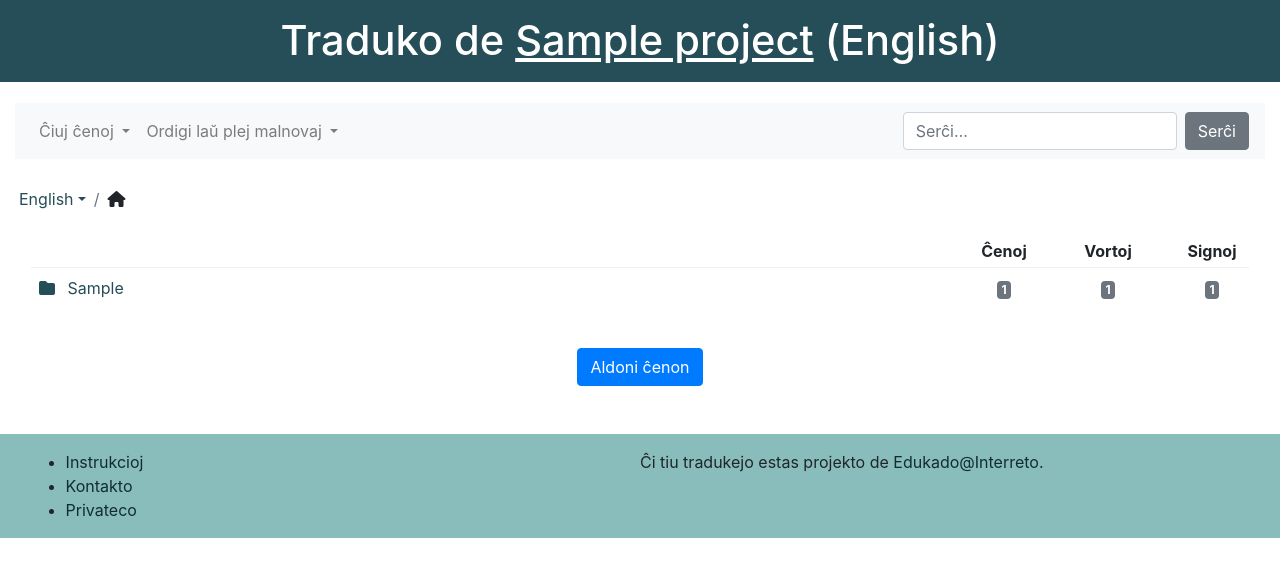
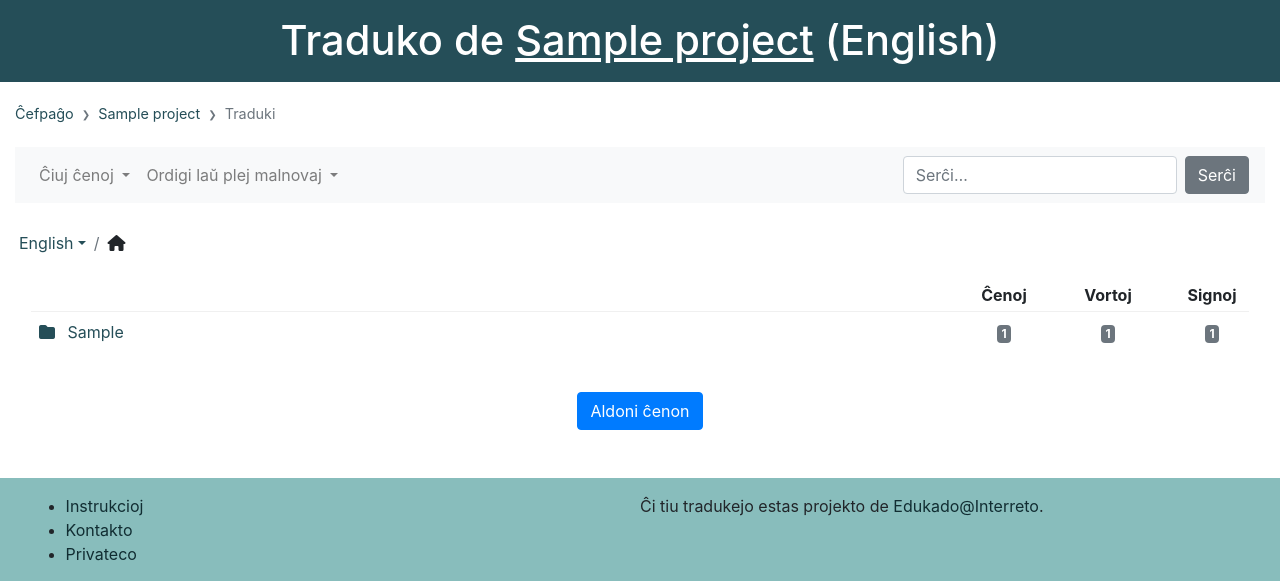
Before and after one commit to edukado-interreto/tradukejo, a Django app: page /translate/1/en/ in a window 1280 px wide. Shown: the part 84-665 px from the top of the page. Run offline with Django 3.2, Linux system fonts and the light colour scheme; a user stored in the database is signed in; data comes from the database, SQL or seed files in the repository; tables that the repository leaves empty hold one stand-in row (values such as "Sample post"); data that the repository does not hold is empty; some libraries are stand-ins or nearby versions.

Commit message:
ADD: breadcrumbs to pages

```diff
--- a/traduko/static/traduko/css/style.css
+++ b/traduko/static/traduko/css/style.css
@@ -149,8 +149,22 @@ main h2 {
     background: #F1F1F1;
 }
 
-.breadcrumb {
+.breadcrumb.main-breadcrumb {
     background: none;
+    padding: 0;
+    font-size: .9rem;
+    margin-bottom: 1.4rem;
+}
+
+.breadcrumb.main-breadcrumb .breadcrumb-item + .breadcrumb-item::before {
+    content: '❯';
+    font-size: .7em;
+    line-height: 2.2em;
+}
+
+.breadcrumb.translation-path {
+    background: none;
+    font-size: 1rem;
 }
 
 .translation-row .context {
--- a/traduko/templates/traduko/contact.html
+++ b/traduko/templates/traduko/contact.html
@@ -3,6 +3,12 @@
 {% block pagetitle %}Kontakto{% endblock %}
 
 {% block content %}
+<nav aria-label="breadcrumb">
+	<ol class="breadcrumb main-breadcrumb">
+		<li class="breadcrumb-item"><a href="{% url 'projects' %}">Ĉefpaĝo</a></li>
+		<li class="breadcrumb-item active" aria-current="page">Kontakto</li>
+	</ol>
+</nav>
 <p>La tradukejo estas projekto de E@I (<a href="https://ikso.net/" target="_blank">Edukado@Interreto</a>).</p>
 <p>Se vi havas demandon aŭ komenton, ne hezitu skribi al <a href="mailto:{{ DEFAULT_FROM_EMAIL }}">{{ DEFAULT_FROM_EMAIL }}</a>.</p>
 {% endblock %}
--- a/traduko/templates/traduko/translate.html
+++ b/traduko/templates/traduko/translate.html
@@ -10,6 +10,13 @@
 {% endblock %}
 
 {% block content %}
+<nav aria-label="breadcrumb">
+	<ol class="breadcrumb main-breadcrumb">
+		<li class="breadcrumb-item"><a href="{% url 'projects' %}">Ĉefpaĝo</a></li>
+		<li class="breadcrumb-item"><a href="{% url 'project' project.pk %}">{{ project.name }}</a></li>
+		<li class="breadcrumb-item active" aria-current="page">Traduki</li>
+	</ol>
+</nav>
 <input type="hidden" id="csrf" value="{{ csrf_token }}">
 <input type="hidden" id="current_language" value="{{ language.code }}">
 <nav class="navbar navbar-expand-lg navbar-light bg-light">
@@ -60,7 +67,7 @@
 </nav>
 
 <nav aria-label="breadcrumb" class="my-4">
-	<ol class="breadcrumb p-1">
+	<ol class="breadcrumb translation-path p-1">
 		<li class="breadcrumb-item">
 			<span class="dropdown">
 				<a class="dropdown-toggle" href="#" type="button" id="dropdownLanguageVersionButton" data-toggle="dropdown" aria-haspopup="true" aria-expanded="false">{{ language.name }}</a>
--- a/users/templates/registration/login.html
+++ b/users/templates/registration/login.html
@@ -5,6 +5,12 @@
 {% block pagetitle %}Ensaluti{% endblock %}
 
 {% block content %}
+<nav aria-label="breadcrumb">
+	<ol class="breadcrumb main-breadcrumb">
+		<li class="breadcrumb-item"><a href="{% url 'projects' %}">Ĉefpaĝo</a></li>
+		<li class="breadcrumb-item active" aria-current="page">Ensaluti</li>
+	</ol>
+</nav>
 <form method="post" class="small-form">
     {% csrf_token %}
     {{ form|crispy }}
--- a/users/templates/users/profile.html
+++ b/users/templates/users/profile.html
@@ -4,5 +4,11 @@
 {% block pagetitle %}{{ current_user.username }}{% endblock %}
 
 {% block content %}
+<nav aria-label="breadcrumb">
+	<ol class="breadcrumb main-breadcrumb">
+		<li class="breadcrumb-item"><a href="{% url 'projects' %}">Ĉefpaĝo</a></li>
+		<li class="breadcrumb-item active" aria-current="page">{{ current_user.username }}</li>
+	</ol>
+</nav>
 <div class="alert alert-info">Baldaŭ.</div>
 {% endblock %}
--- a/users/templates/users/register.html
+++ b/users/templates/users/register.html
@@ -5,6 +5,12 @@
 {% block pagetitle %}Krei konton{% endblock %}
 
 {% block content %}
+<nav aria-label="breadcrumb">
+	<ol class="breadcrumb main-breadcrumb">
+		<li class="breadcrumb-item"><a href="{% url 'projects' %}">Ĉefpaĝo</a></li>
+		<li class="breadcrumb-item active" aria-current="page">Krei konton</li>
+	</ol>
+</nav>
 <form method="post" class="small-form">
     {% csrf_token %}
     {{ form|crispy }}
--- a/users/templates/users/user-settings.html
+++ b/users/templates/users/user-settings.html
@@ -4,6 +4,12 @@
 {% block pagetitle %}Agordoj{% endblock %}
 
 {% block content %}
+<nav aria-label="breadcrumb">
+	<ol class="breadcrumb main-breadcrumb">
+		<li class="breadcrumb-item"><a href="{% url 'projects' %}">Ĉefpaĝo</a></li>
+		<li class="breadcrumb-item active" aria-current="page">Agordoj</li>
+	</ol>
+</nav>
 <form action="" method="post">
 	{% csrf_token %}
 	{{ form|crispy }}
```
Also changed, not shown: traduko/templates/traduko/import-export/import-csv.html (+8 -0 lines), traduko/templates/traduko/import-export/import-export.html (+7 -0 lines), traduko/templates/traduko/project-edit.html (+7 -0 lines), traduko/templates/traduko/project-translator-requests.html (+7 -0 lines), traduko/templates/traduko/project.html (+7 -0 lines), traduko/templates/traduko/translator-notifications.html (+8 -0 lines).
